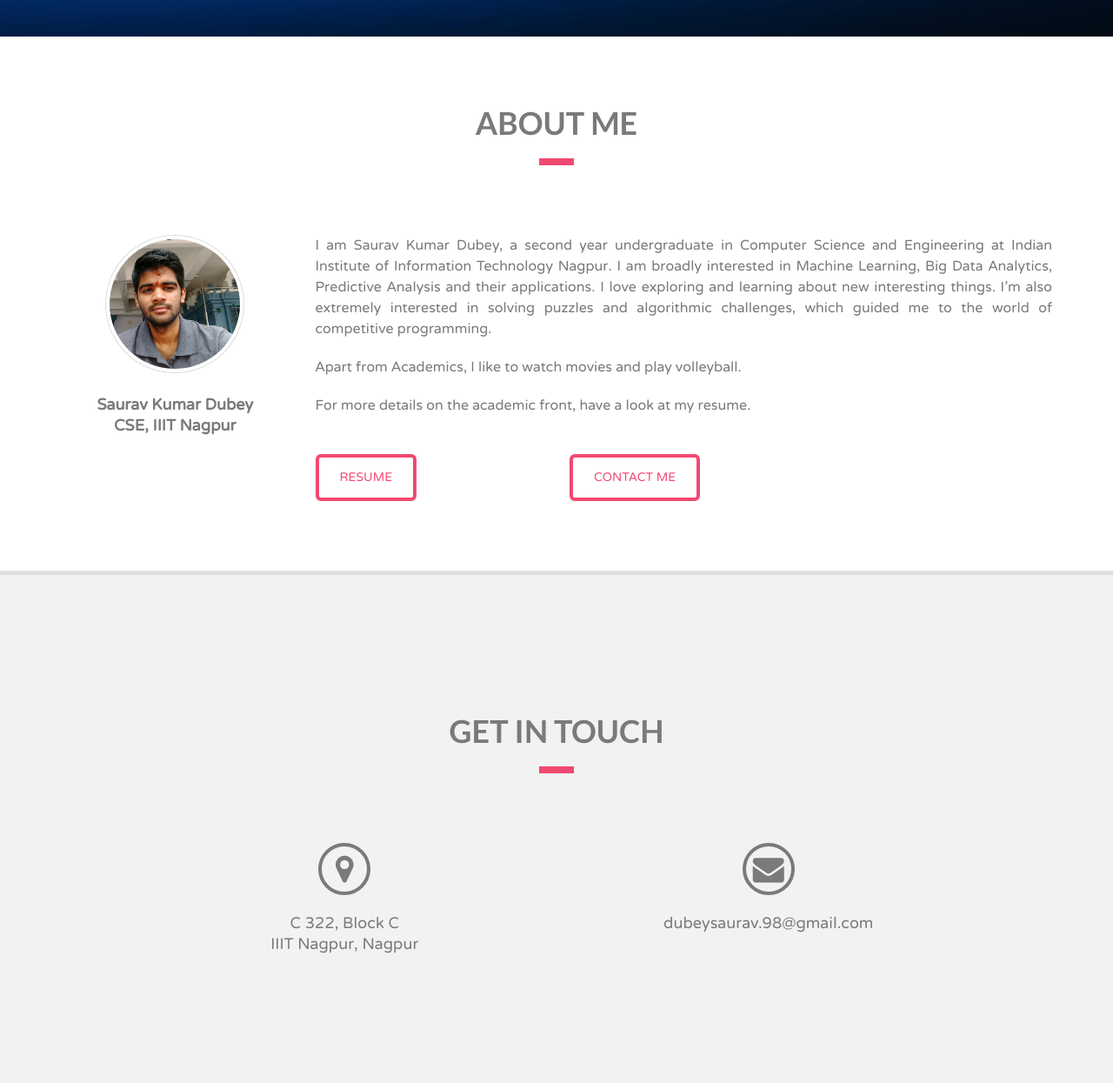
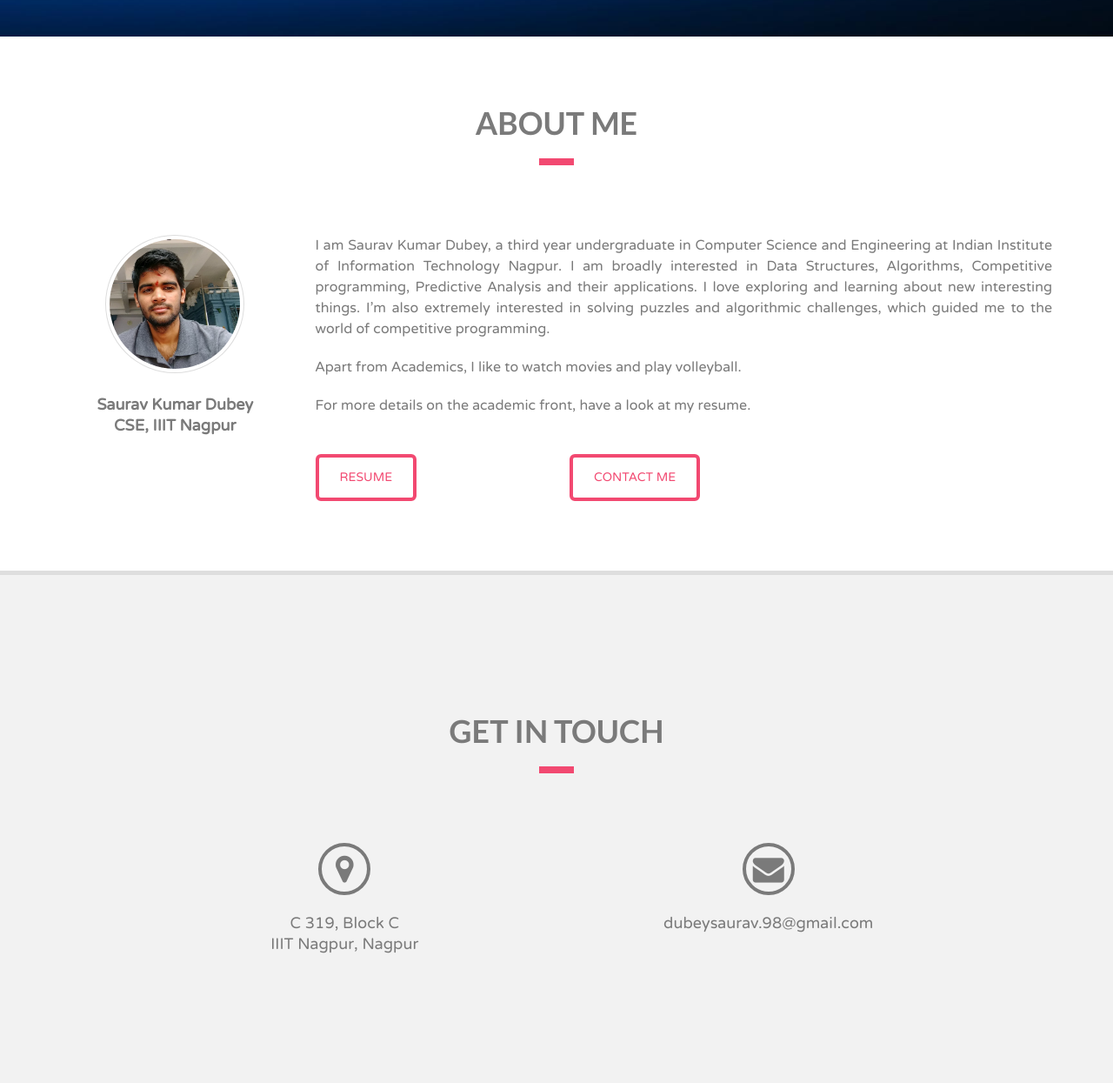
Before and after one commit to brajkishor97/brajkishor97.github.io, a plain HTML site: page index.html in a window 1280 px wide. Shown: the part 758-2003 px from the top of the page at 87% size. Drawn offline with Linux system fonts and the light colour scheme.

Commit message:
Add files via upload

```diff
--- a/index.html
+++ b/index.html
@@ -71,7 +71,7 @@
                 <h2>Welcome to My Home Page</h2>
             </li>
             <li>
-                <h1>I'm a second year undergraduate at IIITN</h1>
+                <h1>I'm a Third year undergraduate at IIITN</h1>
                 <h2>Passionate about solving problems and learning new things in life</h2>
             </li>
 
@@ -127,7 +127,7 @@
                        <div class="col-md-9">
                             <div class="about-content">
                                     <p>
-                                        I am Saurav Kumar Dubey, a second year undergraduate in Computer Science and Engineering at Indian Institute of Information Technology Nagpur. I am broadly interested in Machine Learning, Big Data Analytics, Predictive Analysis and their applications. I love exploring and learning about new interesting things.  I'm also extremely interested in solving puzzles and algorithmic challenges, which guided me to the world of competitive programming.<br>
+                                        I am Saurav Kumar Dubey, a third year undergraduate in Computer Science and Engineering at Indian Institute of Information Technology Nagpur. I am broadly interested in Data Structures, Algorithms, Competitive programming, Predictive Analysis and their applications. I love exploring and learning about new interesting things. I'm also extremely interested in solving puzzles and algorithmic challenges, which guided me to the world of competitive programming.<br>
                                     </p>
                                     <p>
                                         Apart from Academics, I like to watch movies and play volleyball.
@@ -183,7 +183,7 @@
             <div class="col-md-7 ">
                 <div class="build contact clearfix text-center">
                     <span class="fa fa-map-marker"></span>
-                        <p>C 322, Block C <br />IIIT Nagpur, Nagpur<p>
+                        <p>C 319, Block C <br />IIIT Nagpur, Nagpur<p>
                 </div>
             </div><!-- end col -->
             <div class="col-md-3 ">
```
Also changed, not shown: 2 other files.
